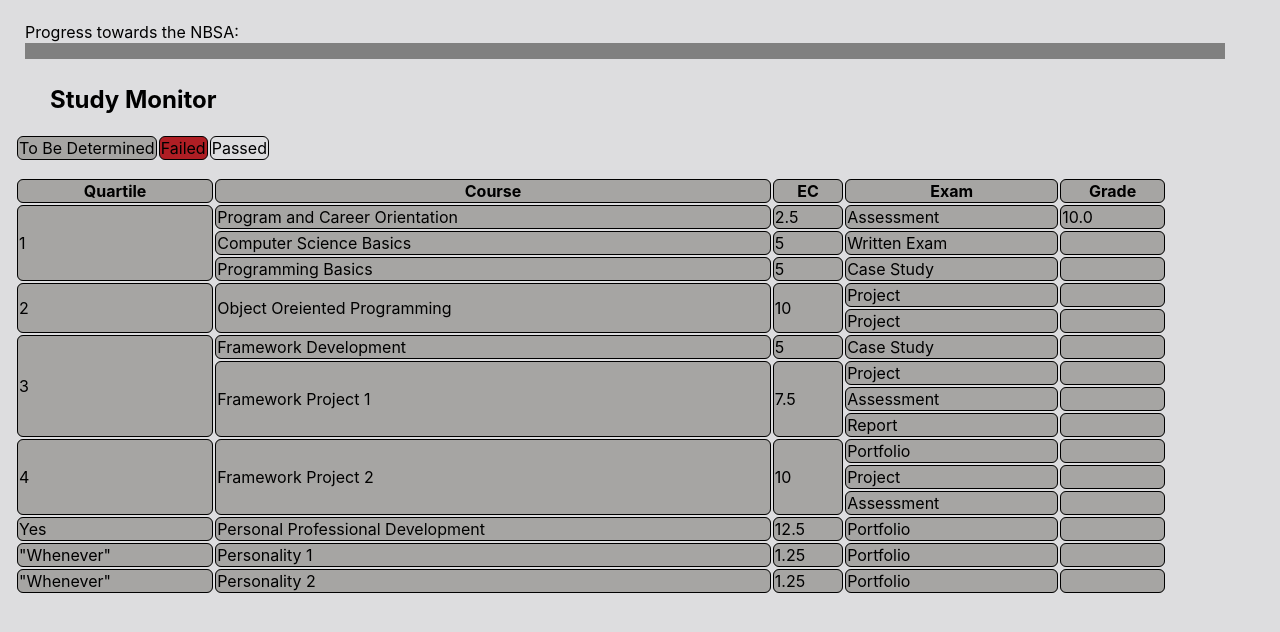
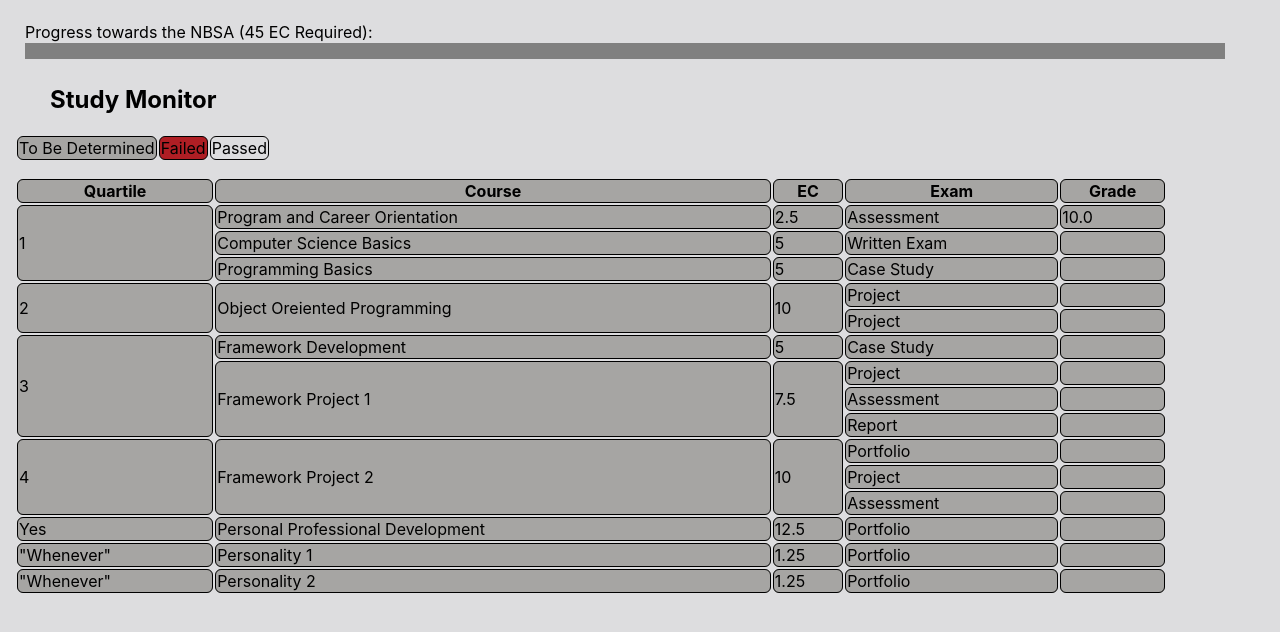
Before and after one commit to roth0010/roth0010.github.io, a plain HTML site: page dashboard.html in a window 1280 px wide. Shown: the part 104-736 px from the top of the page. Drawn offline with Linux system fonts and the light colour scheme.

Commit message:
minor bug fixing

```diff
--- a/dashboard.html
+++ b/dashboard.html
@@ -26,7 +26,7 @@
 
 <body>
     <div class="nbsa">
-        <label>Progress towards the NBSA:</label>
+        <label>Progress towards the NBSA (45 EC Required):</label>
         <progress value="0" max="45"></progress>
     </div>
     <h2>Study Monitor</h2>
--- a/style.css
+++ b/style.css
@@ -155,8 +155,6 @@ footer {
     margin-right: 15px;
     margin-left: 15px;
     text-align: justify;
-
-
 }
 .journey-art{
     display:flex;
```
